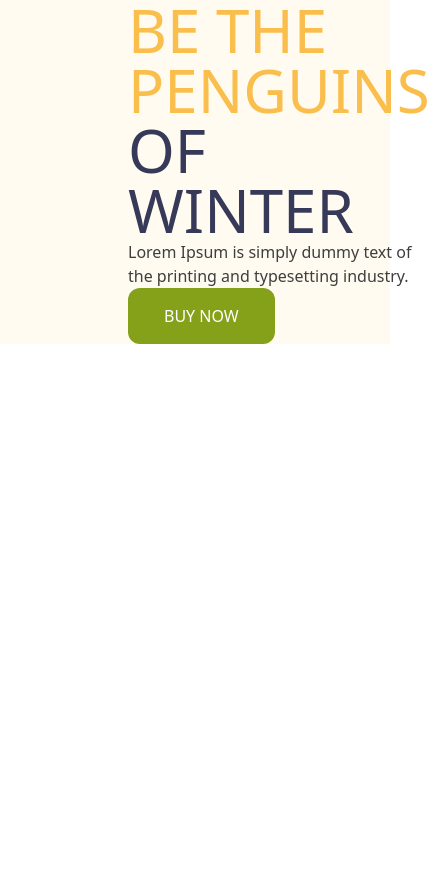
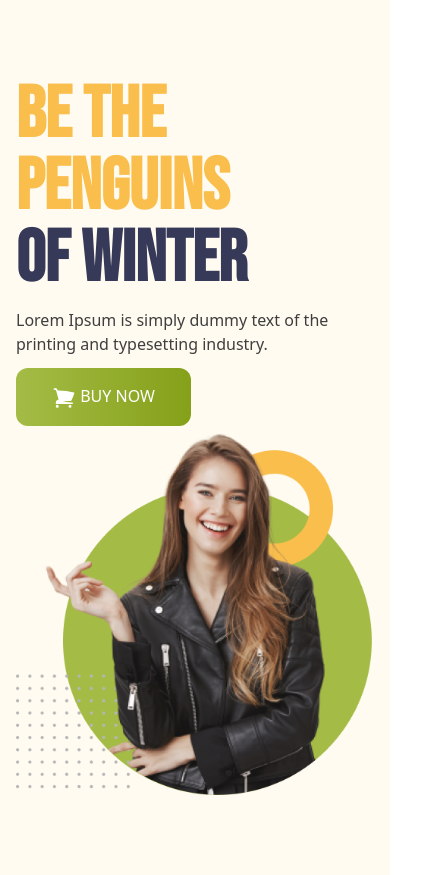
Before and after one commit to Sarmin27/penguin-fashion, a plain HTML site: page index.html in a window 390 px wide. Shown: the whole page, 430 px wide, since content can reach past the window. Before the commit the page ends 844 px from the top, so only its background shows below. Drawn offline with nearby package versions, Linux system fonts and the light colour scheme.

Commit message:
added responsive banner section.

```diff
--- a/index.html
+++ b/index.html
@@ -5,19 +5,32 @@
     <meta name="viewport" content="width=device-width, initial-scale=1.0">
     <title>Penguin-Fashion</title>
     <script src="https://cdn.tailwindcss.com"></script>
+    <link rel="preconnect" href="https://fonts.googleapis.com">
+    <link rel="preconnect" href="https://fonts.gstatic.com" crossorigin>
+    <link href="https://fonts.googleapis.com/css2?family=Bebas+Neue&display=swap" rel="stylesheet">
+    <style>
+        .font-babes{
+            font-family: 'Bebas Neue', sans-serif;
+        }
+    </style>
 
 </head>
 <body>
-    <header class="bg-[#FFFBF0] px-32">
+    <header class="bg-[#FFFBF0] py-20 px-4 md:px-32">
         <nav></nav>
         <!-- banner section  -->
-        <section class="flex justify-between items-center">
-            <div>
-                <h2 class="text-6xl uppercase text-[#363958]"><span class="text-[#FABE4C]">Be the Penguins </span><br>
+        <section class="flex flex-col md:flex-row justify-between items-center">
+            <div class="space-y-3">
+                <h2 class="text-7xl uppercase text-[#363958] font-bold font-babes"><span class="text-[#FABE4C]">Be the Penguins </span><br>
                     of Winter</h2>
-                <p class=" text-[#3E3E3E]">Lorem Ipsum is simply dummy text of the printing
+                <p class=" text-[#3E3E3E] ">Lorem Ipsum is simply dummy text of the printing
                     and typesetting industry.</p>
-                <button class="px-9 py-4 bg-[#85A019] rounded-xl text-[#FFF]">BUY NOW</button>
+                <button class="px-9 py-4 bg-[#85A019] rounded-xl text-[#FFF] bg-gradient-to-r from-[#A4BC46] to-[#85A019] ">
+                    <svg xmlns="http://www.w3.org/2000/svg" fill="white" viewBox="0 0 24 24" stroke-width="1.5" stroke="currentColor" class="w-6 h-6 inline">
+                        <path stroke-linecap="round" stroke-linejoin="round" d="M2.25 3h1.386c.51 0 .955.343 1.087.835l.383 1.437M7.5 14.25a3 3 0 0 0-3 3h15.75m-12.75-3h11.218c1.121-2.3 2.1-4.684 2.924-7.138a60.114 60.114 0 0 0-16.536-1.84M7.5 14.25 5.106 5.272M6 20.25a.75.75 0 1 1-1.5 0 .75.75 0 0 1 1.5 0Zm12.75 0a.75.75 0 1 1-1.5 0 .75.75 0 0 1 1.5 0Z" />
+                      </svg>
+
+                    BUY NOW</button>
             </div>
             <div>
                 <img src="images/model.png" alt="">
```
